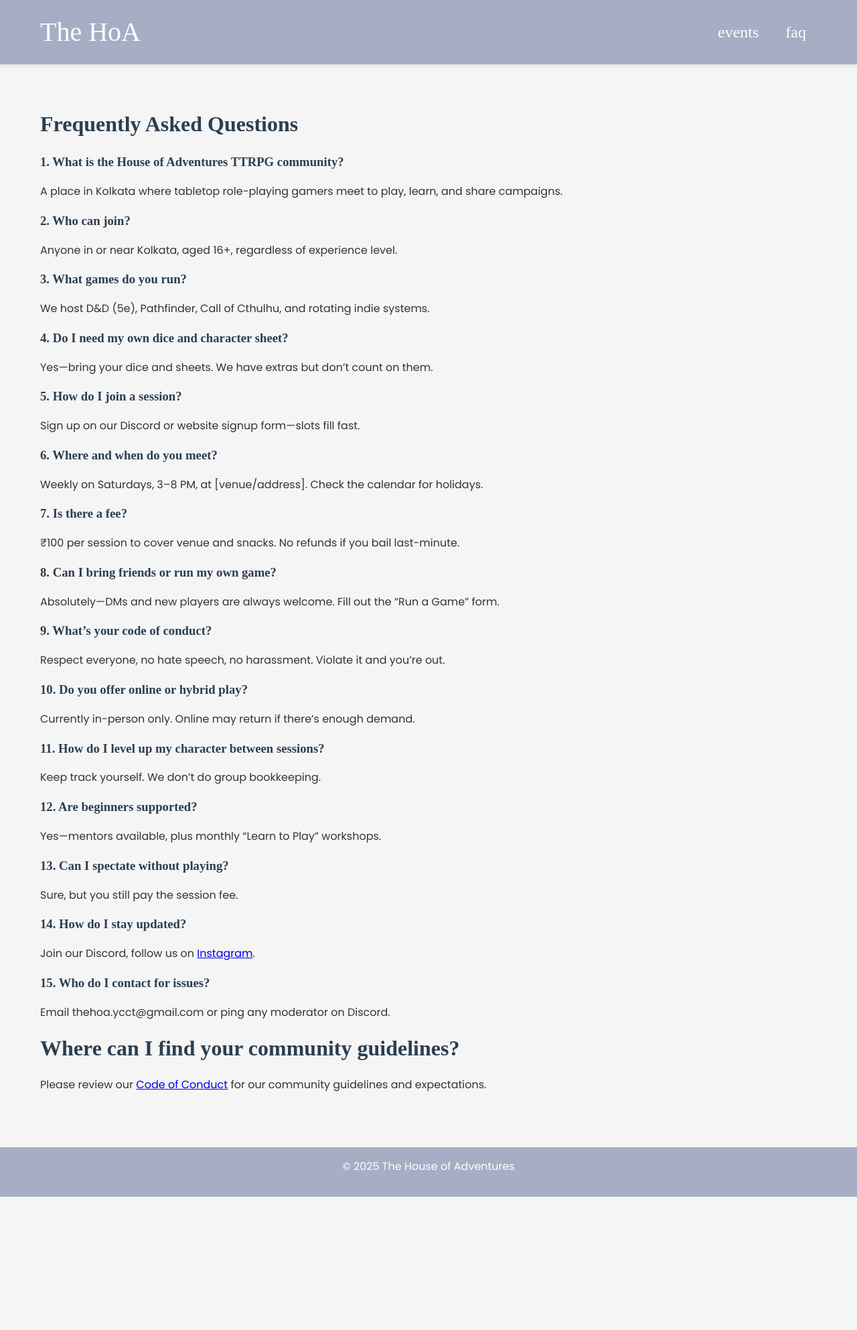
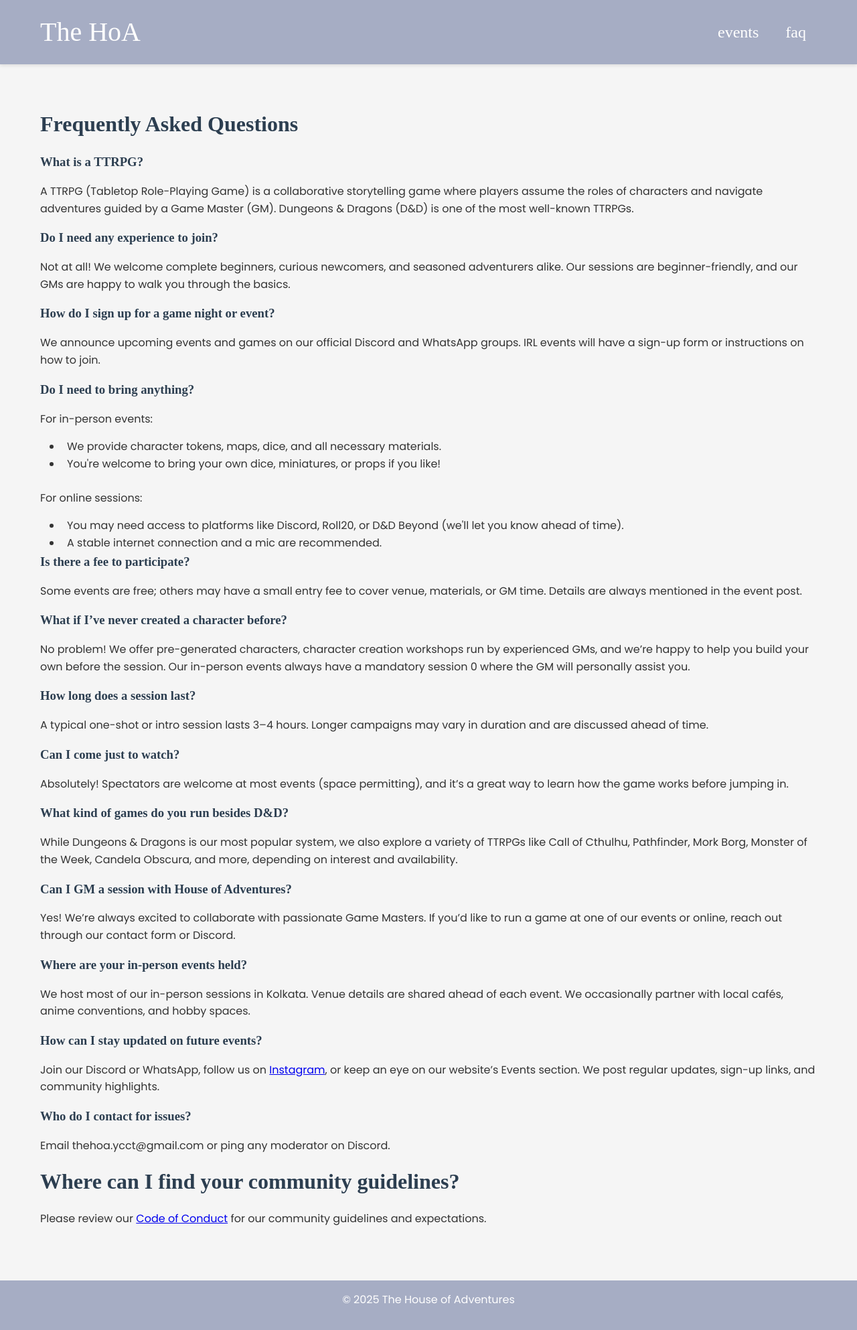
Before and after one commit to The-HoA/the-hoa.github.io, a Jekyll site: the page built from pages/faq.md, in a window 1280 px wide. Shown: the whole page at 67% size. Built offline with Jekyll 4.4.1, drawn with Linux system fonts in a browser that asks for light colours; some web fonts are replaced; before the commit the page ends 1787 px from its top, so only the background shows below that.

Commit message:
website updated

```diff
--- a/assets/css/main.scss
+++ b/assets/css/main.scss
@@ -30,3 +30,7 @@
 @import "responsive";
 
 @import "events";
+
+    ul {
+    padding-left: 2rem;
+}
--- a/pages/faq.md
+++ b/pages/faq.md
@@ -5,49 +5,54 @@ permalink: /faq/
 ---
 ## Frequently Asked Questions
 
-### 1. What is the House of Adventures TTRPG community?
-A place in Kolkata where tabletop role-playing gamers meet to play, learn, and share campaigns.
 
-### 2. Who can join?
-Anyone in or near Kolkata, aged 16+, regardless of experience level.
+### What is a TTRPG?
+A TTRPG (Tabletop Role-Playing Game) is a collaborative storytelling game where players assume the roles of characters and navigate adventures guided by a Game Master (GM). Dungeons & Dragons (D&D) is one of the most well-known TTRPGs.
 
-### 3. What games do you run?
-We host D&D (5e), Pathfinder, Call of Cthulhu, and rotating indie systems.
+### Do I need any experience to join?
+Not at all! We welcome complete beginners, curious newcomers, and seasoned adventurers alike. Our sessions are beginner-friendly, and our GMs are happy to walk you through the basics.
 
-### 4. Do I need my own dice and character sheet?
-Yes—bring your dice and sheets. We have extras but don’t count on them.
+### How do I sign up for a game night or event?
+We announce upcoming events and games on our official Discord and WhatsApp groups. IRL events will have a sign-up form or instructions on how to join.
 
-### 5. How do I join a session?
-Sign up on our Discord or website signup form—slots fill fast.
+### Do I need to bring anything?
+For in-person events:
+<ul style="padding-left: 2rem;">
+<li style="padding-left: 0.5rem;"> We provide character tokens, maps, dice, and all necessary materials. </li>
+<li style="padding-left: 0.5rem;"> You're welcome to bring your own dice, miniatures, or props if you like! </li>
+</ul>
+<br/>
+For online sessions:
+<ul style="padding-left: 2rem;">
+<li style="padding-left: 0.5rem;"> You may need access to platforms like Discord, Roll20, or D&D Beyond (we'll let you know ahead of time).</li>
+<li style="padding-left: 0.5rem;"> A stable internet connection and a mic are recommended.</li>
+</ul>
 
-### 6. Where and when do you meet?
-Weekly on Saturdays, 3–8 PM, at [venue/address]. Check the calendar for holidays.
+### Is there a fee to participate?
+Some events are free; others may have a small entry fee to cover venue, materials, or GM time. Details are always mentioned in the event post.
 
-### 7. Is there a fee?
-₹100 per session to cover venue and snacks. No refunds if you bail last-minute.
+### What if I've never created a character before?
+No problem! We offer pre-generated characters, character creation workshops run by experienced GMs, and we're happy to help you build your own before the session. Our in-person events always have a mandatory session 0 where the GM will personally assist you.
 
-### 8. Can I bring friends or run my own game?
-Absolutely—DMs and new players are always welcome. Fill out the “Run a Game” form.
+### How long does a session last?
+A typical one-shot or intro session lasts 3–4 hours. Longer campaigns may vary in duration and are discussed ahead of time.
 
-### 9. What’s your code of conduct?
-Respect everyone, no hate speech, no harassment. Violate it and you’re out.
+### Can I come just to watch?
+Absolutely! Spectators are welcome at most events (space permitting), and it's a great way to learn how the game works before jumping in.
 
-### 10. Do you offer online or hybrid play?
-Currently in-person only. Online may return if there’s enough demand.
+### What kind of games do you run besides D&D?
+While Dungeons & Dragons is our most popular system, we also explore a variety of TTRPGs like Call of Cthulhu, Pathfinder, Mork Borg, Monster of the Week, Candela Obscura, and more, depending on interest and availability.
 
-### 11. How do I level up my character between sessions?
-Keep track yourself. We don’t do group bookkeeping.
+### Can I GM a session with House of Adventures?
+Yes! We're always excited to collaborate with passionate Game Masters. If you'd like to run a game at one of our events or online, reach out through our contact form or Discord.
 
-### 12. Are beginners supported?
-Yes—mentors available, plus monthly “Learn to Play” workshops.
+### Where are your in-person events held?
+We host most of our in-person sessions in Kolkata. Venue details are shared ahead of each event. We occasionally partner with local cafés, anime conventions, and hobby spaces.
 
-### 13. Can I spectate without playing?
-Sure, but you still pay the session fee.
+### How can I stay updated on future events?
+Join our Discord or WhatsApp, follow us on [Instagram]({{ site.instagram }}), or keep an eye on our website's Events section. We post regular updates, sign-up links, and community highlights.
 
-### 14. How do I stay updated?
-Join our Discord, follow us on [Instagram]({{ site.instagram }}).
-
-### 15. Who do I contact for issues?
+### Who do I contact for issues?
 Email {{ site.email }} or ping any moderator on Discord.
 
 
```
Also changed, not shown: pages/events/event 1/index.md (deleted, +0 -11 lines), pages/events/event 2/index.md (deleted, +0 -11 lines), pages/events/event-RoA/index.md (added, +20 -0 lines), pages/events/event-ycct1/index.md (added, +19 -0 lines), pages/events/event-ycct2/index.md (added, +19 -0 lines), pages/events/event-ycct3/index.md (added, +19 -0 lines), pages/events/index.md (+26 -15 lines), pages/index.md (+15 -5 lines).
